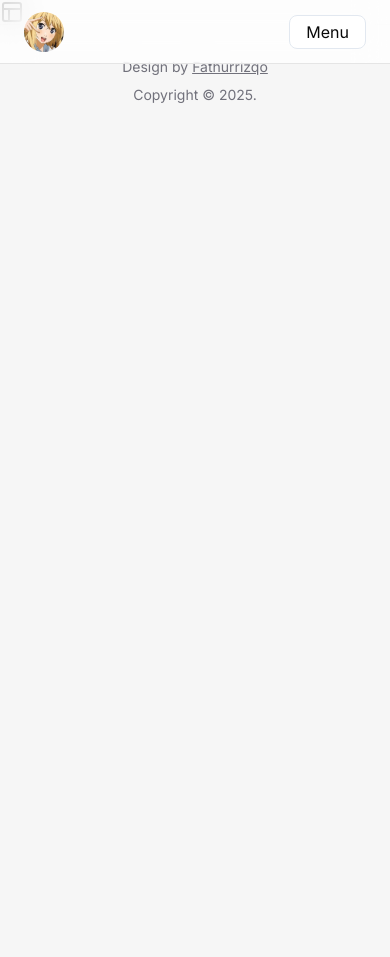
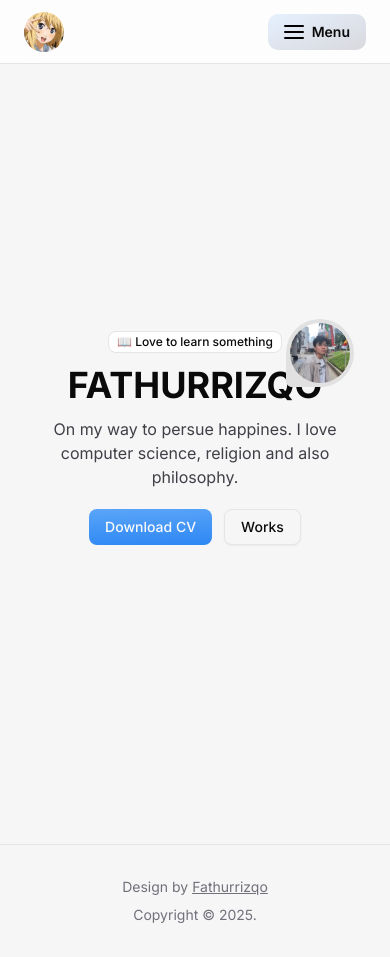
Before and after one commit to nerveign/portofolio, a React (Vite) app: page / in a window 390 px wide. Before the commit the page ends 844 px from the top, so only its background shows below. Built offline with nearby package versions, Linux system fonts and the light colour scheme.

Commit message:
Update the toggle menu button with hamburgertoggle

```diff
--- a/src/App.tsx
+++ b/src/App.tsx
@@ -1,4 +1,4 @@
-import { Layout } from 'lucide-react';
+import { Layout } from './components/ui/Layout';
 import { Footer } from './components/ui/Footer';
 import { Navbar } from './components/ui/Navbar';
 
--- a/src/components/ui/HamburgerToggle.tsx
+++ b/src/components/ui/HamburgerToggle.tsx
@@ -1,15 +1,13 @@
-import { useState } from 'react';
+type HamburgerToggleProps = {
+  isOpen: boolean;
+};
 
-export const HamburgerToggle = () => {
-  const [isOpen, setIsOpen] = useState(false);
-
-  const handleClick = () => setIsOpen(!isOpen);
-
+export const HamburgerToggle = ({ isOpen }: HamburgerToggleProps) => {
   return (
-    <button onClick={handleClick} className="flex flex-col justify-center items-center">
-      <span className={`bg-black block h-0.5 w-6 rounded-sm transition-all duration-300 ease-out ${isOpen ? 'rotate-45 translate-y-1' : '-translate-y-0.5'}`} />
-      <span className={`bg-black block h-0.5 w-6 rounded-sm my-0.5 transition-all duration-300 ease-out ${isOpen ? 'opacity-0' : 'opacity-100'}`} />
-      <span className={`bg-black block h-0.5 w-6 rounded-sm transition-all duration-300 ease-out ${isOpen ? '-rotate-45 -translate-y-1' : 'translate-y-0.5'}`} />{' '}
-    </button>
+    <div className="flex flex-col justify-center items-center">
+      <span className={`bg-black block h-0.5 w-5 rounded-sm transition-all duration-200 ease-out ${isOpen ? 'rotate-45 translate-y-1' : '-translate-y-0.5'}`} />
+      <span className={`bg-black block h-0.5 w-5 rounded-sm my-0.5 transition-all duration-200 ease-out ${isOpen ? 'opacity-0' : 'opacity-100'}`} />
+      <span className={`bg-black block h-0.5 w-5 rounded-sm transition-all duration-200 ease-out ${isOpen ? '-rotate-45 -translate-y-1' : 'translate-y-0.5'}`} />
+    </div>
   );
 };
--- a/src/components/ui/MenuBar.tsx
+++ b/src/components/ui/MenuBar.tsx
@@ -1,13 +1,21 @@
+import { useState } from 'react';
 import { DropdownMenu, DropdownMenuContent, DropdownMenuItem, DropdownMenuTrigger } from '@/components/ui/dropdown-menu';
 import { ItemList } from './ItemList';
+import { HamburgerToggle } from './HamburgerToggle';
 
 export const MenuBar = () => {
+  const [open, setOpen] = useState(false);
+
   return (
-    <DropdownMenu>
+    <DropdownMenu modal={false} open={open} onOpenChange={setOpen}>
       <DropdownMenuTrigger asChild>
-        <div className="focus:outline-none cursor-pointer border bg-white border-slate-200 rounded-md px-4 py-1">Menu</div>
+        <div className="cursor-pointer flex gap-2 bg-gradient-to-br from-blue-200/40 to-zinc-400/40 backdrop-blur-sm  px-4 py-2 items-center rounded-lg">
+          <HamburgerToggle isOpen={open} />
+          <div className="text-sm font-semibold">Menu</div>
+        </div>
       </DropdownMenuTrigger>
-      <DropdownMenuContent className="w-48 md:hidden gap-2 flex flex-col">
+
+      <DropdownMenuContent sideOffset={16} className="w-48 lg:hidden gap-2 flex flex-col z-50">
         <DropdownMenuItem className="text-base cursor-pointer">
           <ItemList icon="./home.svg" heading="Home" text="Back to home" />
         </DropdownMenuItem>
```
